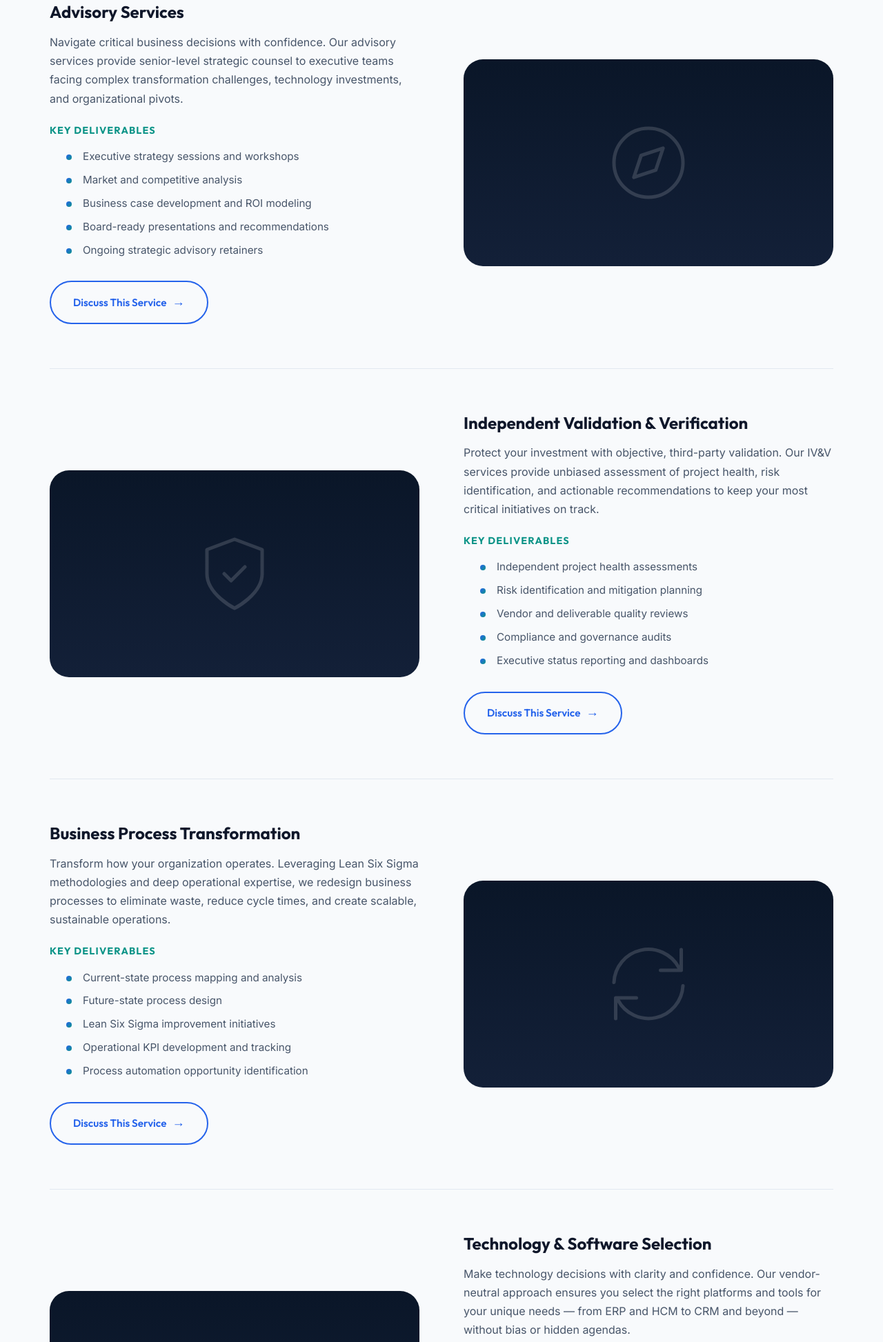
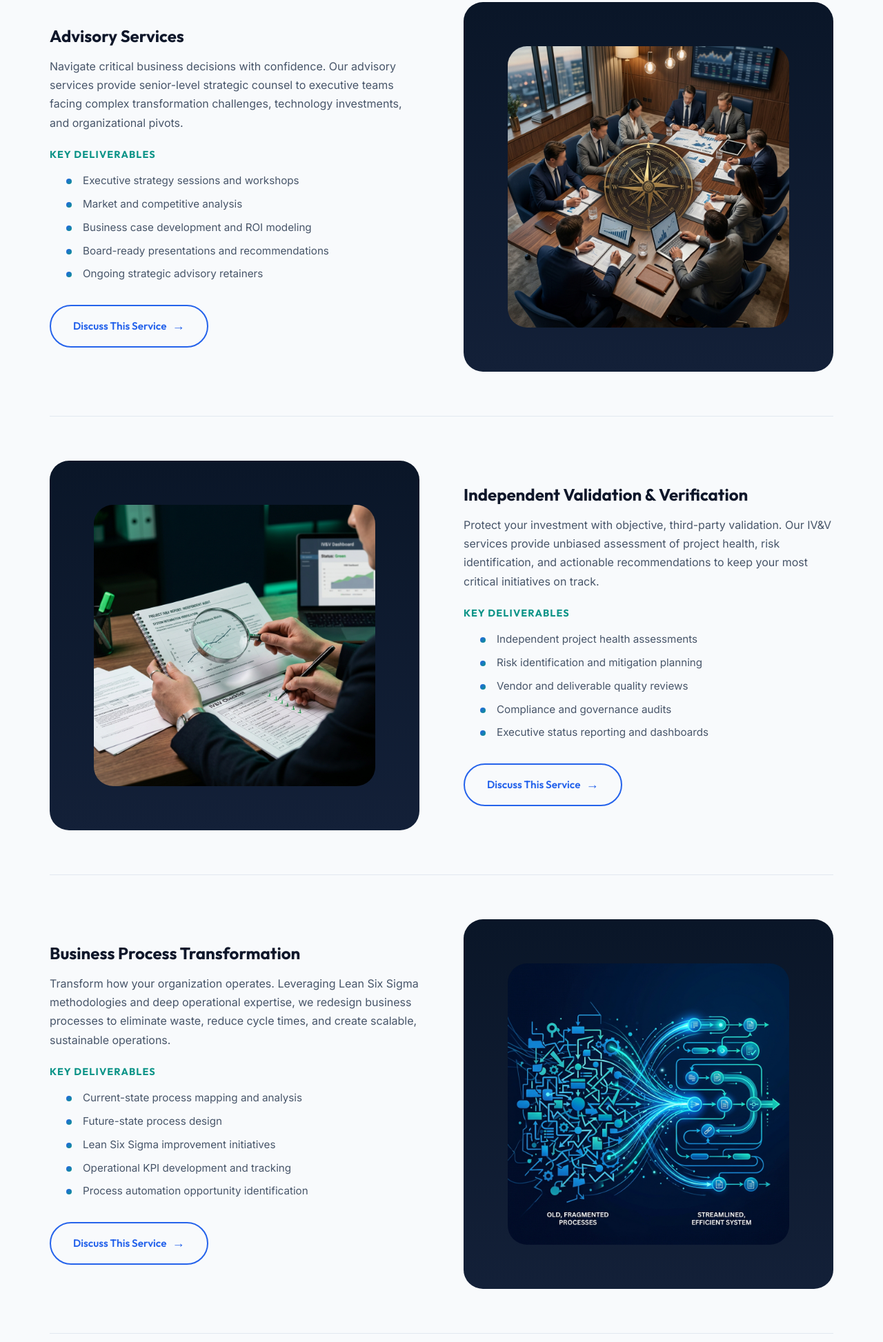
Before and after one commit to Uptrend-john/agiliscp, an Eleventy site: page src/services.njk in a window 1280 px wide. Shown: the part 692-2638 px from the top of the page at 69% size. Built offline with nearby package versions, Linux system fonts and the light colour scheme; Eleventy itself is replaced by a stand-in of ours; files that its build step writes are made by us from their sources.

Commit message:
Update: service images, family photo crop fix, hi-res headshot, unique blog images

```diff
--- a/src/_data/services.json
+++ b/src/_data/services.json
@@ -3,6 +3,7 @@
     "id": "advisory",
     "title": "Advisory Services",
     "icon": "compass",
+    "image": "/assets/images/service-advisory.png",
     "summary": "Strategic guidance for complex business decisions and enterprise initiatives.",
     "description": "Navigate critical business decisions with confidence. Our advisory services provide senior-level strategic counsel to executive teams facing complex transformation challenges, technology investments, and organizational pivots.",
     "deliverables": [
@@ -17,6 +18,7 @@
     "id": "ivv",
     "title": "Independent Validation & Verification",
     "icon": "shield-check",
+    "image": "/assets/images/service-ivv.png",
     "summary": "Unbiased project health checks and quality assurance for critical initiatives.",
     "description": "Protect your investment with objective, third-party validation. Our IV&V services provide unbiased assessment of project health, risk identification, and actionable recommendations to keep your most critical initiatives on track.",
     "deliverables": [
@@ -31,6 +33,7 @@
     "id": "process",
     "title": "Business Process Transformation",
     "icon": "refresh",
+    "image": "/assets/images/service-process.png",
     "summary": "Redesigning operations for efficiency, scalability, and competitive advantage.",
     "description": "Transform how your organization operates. Leveraging Lean Six Sigma methodologies and deep operational expertise, we redesign business processes to eliminate waste, reduce cycle times, and create scalable, sustainable operations.",
     "deliverables": [
@@ -45,6 +48,7 @@
     "id": "technology",
     "title": "Technology & Software Selection",
     "icon": "cpu",
+    "image": "/assets/images/service-technology.png",
     "summary": "Vendor-neutral evaluation and selection of enterprise technology solutions.",
     "description": "Make technology decisions with clarity and confidence. Our vendor-neutral approach ensures you select the right platforms and tools for your unique needs — from ERP and HCM to CRM and beyond — without bias or hidden agendas.",
     "deliverables": [
@@ -59,6 +63,7 @@
     "id": "project-management",
     "title": "Project Management",
     "icon": "calendar",
+    "image": "/assets/images/service-pm.png",
     "summary": "Delivery assurance for your most critical and complex initiatives.",
     "description": "Ensure your initiatives deliver on time, on budget, and on value. Our experienced project leaders bring structure, discipline, and accountability to complex programs — from enterprise system implementations to organizational restructurings.",
     "deliverables": [
@@ -73,6 +78,7 @@
     "id": "change-management",
     "title": "Organizational Change Management",
     "icon": "users",
+    "image": "/assets/images/service-change.png",
     "summary": "Driving adoption and minimizing resistance through the people side of change.",
     "description": "Technology and process changes only succeed when people embrace them. Our change management practice ensures your workforce is prepared, engaged, and equipped to adopt new ways of working — maximizing ROI on every transformation initiative.",
     "deliverables": [
--- a/src/css/index.css
+++ b/src/css/index.css
@@ -855,9 +855,9 @@ p {
 
 .family-section__image {
   width: 100%;
-  height: 400px;
+  height: 500px;
   object-fit: cover;
-  object-position: center 30%;
+  object-position: center 20%;
   border-radius: var(--radius-xl);
 }
 
--- a/src/services.njk
+++ b/src/services.njk
@@ -31,19 +31,7 @@ permalink: /services/
         </a>
       </div>
       <div class="service-detail__visual">
-        {% if service.icon == "compass" %}
-        <svg class="service-detail__icon-large" viewBox="0 0 24 24" fill="none" stroke="currentColor" stroke-width="1" stroke-linecap="round" stroke-linejoin="round"><circle cx="12" cy="12" r="10"/><polygon points="16.24 7.76 14.12 14.12 7.76 16.24 9.88 9.88 16.24 7.76"/></svg>
-        {% elif service.icon == "shield-check" %}
-        <svg class="service-detail__icon-large" viewBox="0 0 24 24" fill="none" stroke="currentColor" stroke-width="1" stroke-linecap="round" stroke-linejoin="round"><path d="M12 22s8-4 8-10V5l-8-3-8 3v7c0 6 8 10 8 10z"/><path d="m9 12 2 2 4-4"/></svg>
-        {% elif service.icon == "refresh" %}
-        <svg class="service-detail__icon-large" viewBox="0 0 24 24" fill="none" stroke="currentColor" stroke-width="1" stroke-linecap="round" stroke-linejoin="round"><path d="M21.5 2v6h-6M2.5 22v-6h6M2 11.5a10 10 0 0 1 18.8-4.3M22 12.5a10 10 0 0 1-18.8 4.2"/></svg>
-        {% elif service.icon == "cpu" %}
-        <svg class="service-detail__icon-large" viewBox="0 0 24 24" fill="none" stroke="currentColor" stroke-width="1" stroke-linecap="round" stroke-linejoin="round"><rect x="4" y="4" width="16" height="16" rx="2"/><rect x="9" y="9" width="6" height="6"/><path d="M15 2v2M15 20v2M2 15h2M2 9h2M20 15h2M20 9h2M9 2v2M9 20v2"/></svg>
-        {% elif service.icon == "calendar" %}
-        <svg class="service-detail__icon-large" viewBox="0 0 24 24" fill="none" stroke="currentColor" stroke-width="1" stroke-linecap="round" stroke-linejoin="round"><rect x="3" y="4" width="18" height="18" rx="2" ry="2"/><line x1="16" y1="2" x2="16" y2="6"/><line x1="8" y1="2" x2="8" y2="6"/><line x1="3" y1="10" x2="21" y2="10"/></svg>
-        {% elif service.icon == "users" %}
-        <svg class="service-detail__icon-large" viewBox="0 0 24 24" fill="none" stroke="currentColor" stroke-width="1" stroke-linecap="round" stroke-linejoin="round"><path d="M17 21v-2a4 4 0 0 0-4-4H5a4 4 0 0 0-4 4v2"/><circle cx="9" cy="7" r="4"/><path d="M23 21v-2a4 4 0 0 0-3-3.87"/><path d="M16 3.13a4 4 0 0 1 0 7.75"/></svg>
-        {% endif %}
+        <img src="{{ service.image }}" alt="{{ service.title }}" style="width:100%;height:100%;object-fit:cover;border-radius:var(--radius-xl);">
       </div>
     </div>
     {% endfor %}
```
Also changed, not shown: src/assets/images/service-advisory.png (added), src/assets/images/service-change.png (added), src/assets/images/service-ivv.png (added), src/assets/images/service-pm.png (added), src/assets/images/service-process.png (added), src/assets/images/service-technology.png (added), 1 other file.
